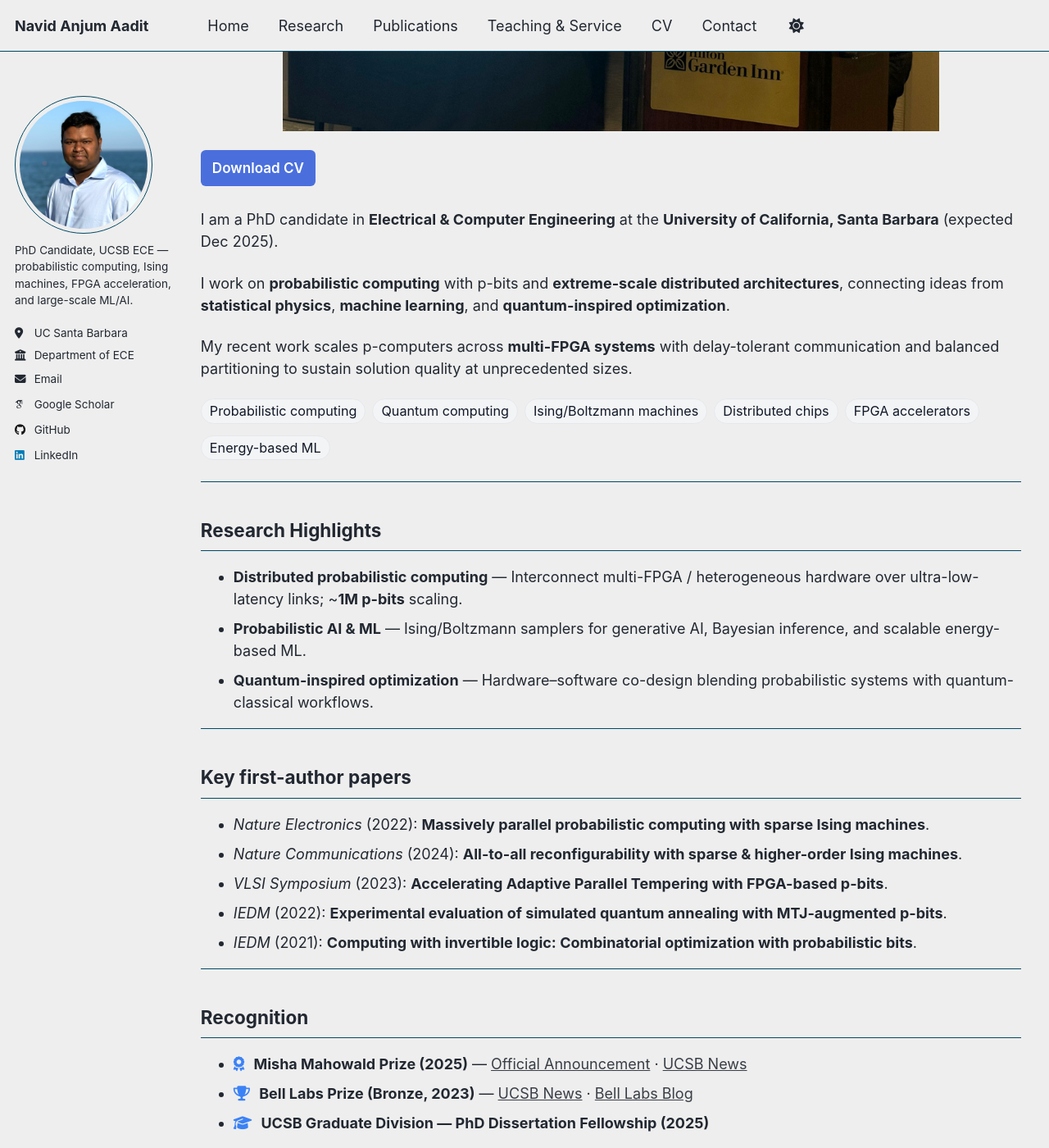
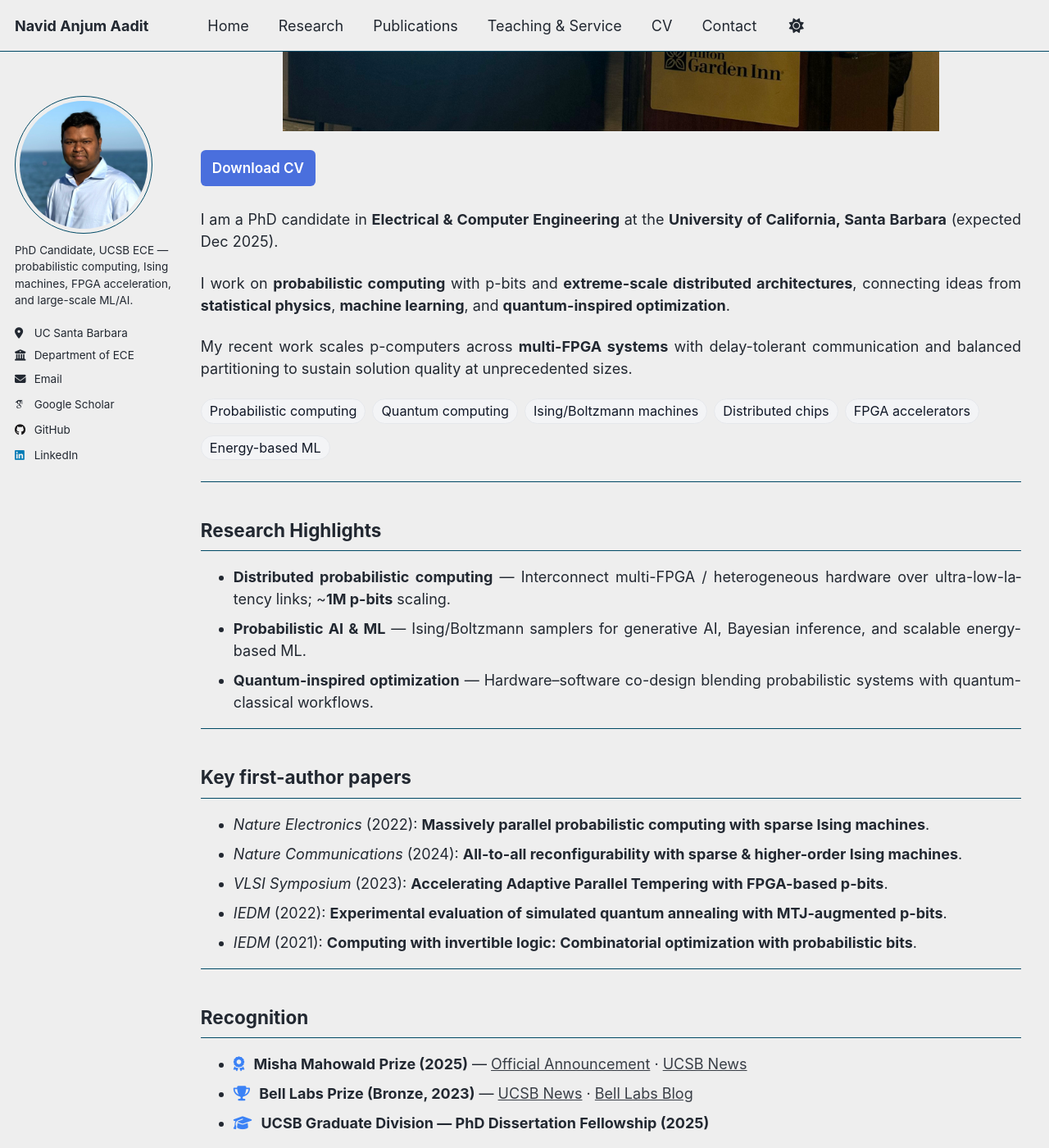
Before and after one commit to navidaadit/navidaadit.github.io, a Jekyll site: the page built from _pages/about.md, in a window 1280 px wide and 1400 px high, scrolled down 422 px. Shown: the whole window at 82% size. Built offline with Jekyll 4.4.1, drawn with Linux system fonts in a browser that asks for light colours; some web fonts are replaced.

Commit message:
Update _custom.scss

```diff
--- a/_sass/_custom.scss
+++ b/_sass/_custom.scss
@@ -230,22 +230,35 @@ body.dark,
   .footer-bar { flex-wrap: wrap; row-gap: 4px; }
 }
 
-/* ---------- Restore/force justification (strong override) ---------- */
-.research-lead {
+/* ===========================================================
+   FORCE JUSTIFICATION (wins last even if theme uses !important)
+   =========================================================== */
+
+/* Make container justify by default… */
+.page__content {
   text-align: justify !important;
   text-justify: inter-word;
   -webkit-hyphens: auto;
   hyphens: auto;
 }
-
-.layout--single .page__content p {
-  text-align: justify !important;
-  text-justify: inter-word;
-  -webkit-hyphens: auto;
-  hyphens: auto;
+/* …but keep headings, badges, pills, captions, etc. left-aligned */
+.page__content h1,
+.page__content h2,
+.page__content h3,
+.page__content h4,
+.page__content h5,
+.page__content h6,
+.page__content .keyword-pills,
+.page__content .keyword-pills *,
+.page__content .pill-list,
+.page__content .pill-list *,
+.page__content .stat-row,
+.page__content .stat-row *,
+.page__content .card h4,
+.page__content .cv-row,
+.page__content .figure-card,
+.page__content .figure-card *,
+.footer-bar,
+.footer-bar * {
+  text-align: left !important;
 }
-
-/* Keep these left-aligned */
-.keyword-pills li,
-.cv-row,
-.figcap { text-align: left !important; }
```
